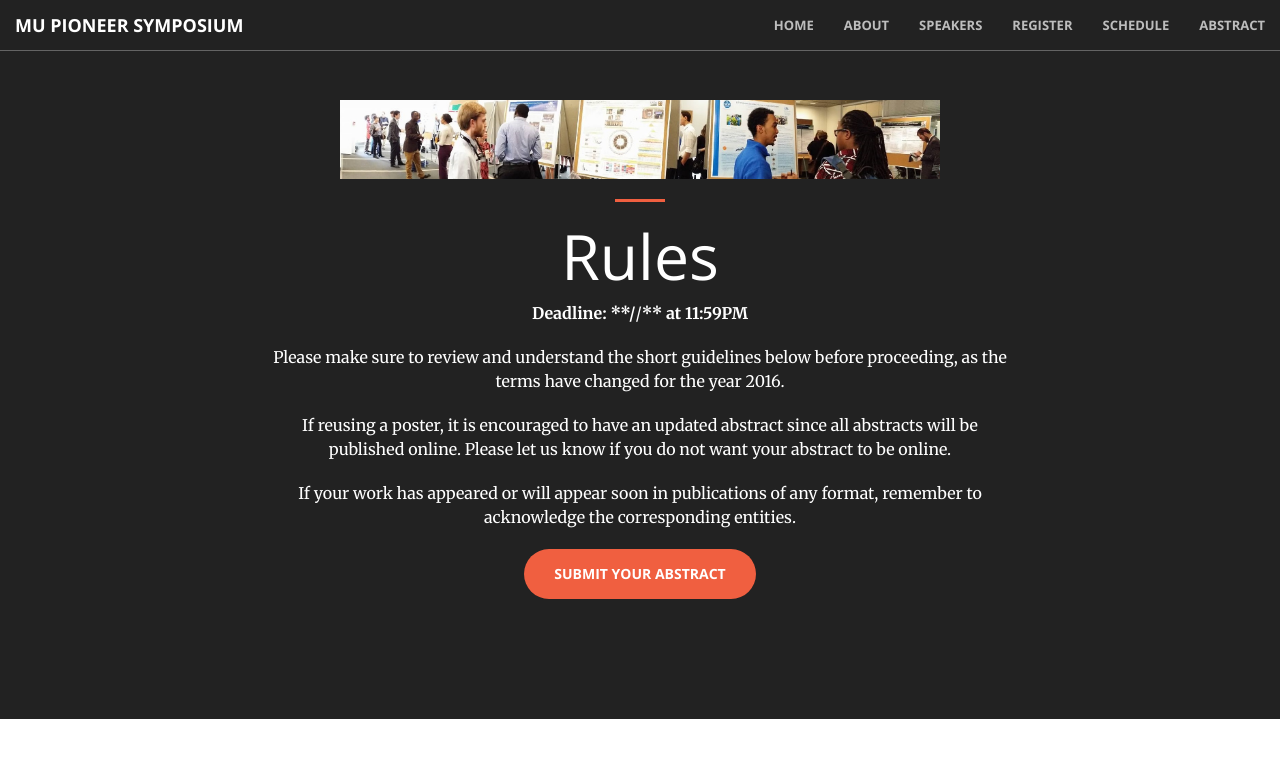
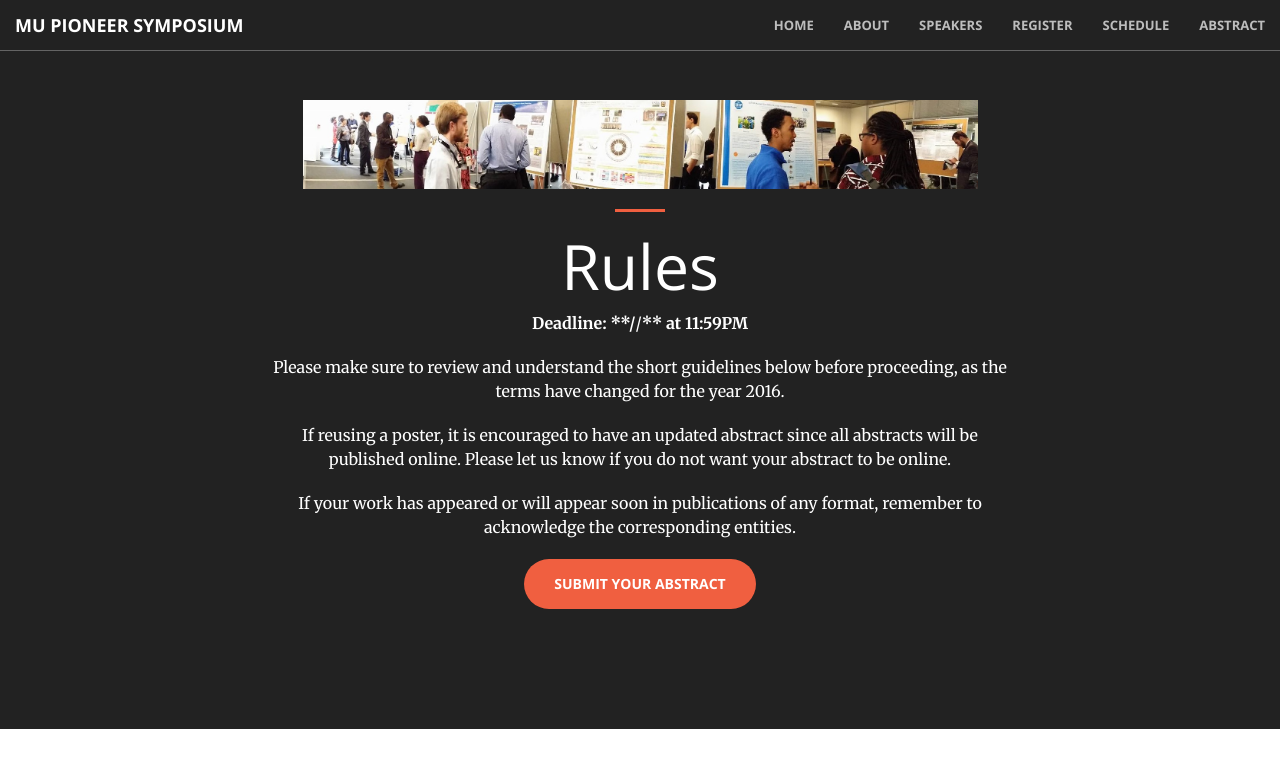
Before and after one commit to mupioneersymposium/mupioneersymposium.github.io, a Jekyll site: the page built from abstract.md, in a window 1280 px wide. Shown: the top 768 px of the page. Built offline with Jekyll 4.4.1, drawn with Linux system fonts in a browser that asks for light colours.

Commit message:
Update abstract.md

```diff
--- a/abstract.md
+++ b/abstract.md
@@ -3,7 +3,7 @@ layout: regular
 ---
 
 
-<img src="/posterview.jpg" style="max-width:80%"/>
+<img src="/posterview.jpg" style="max-width:90%"/>
 
 <hr style="clear: both;" />
 
```
